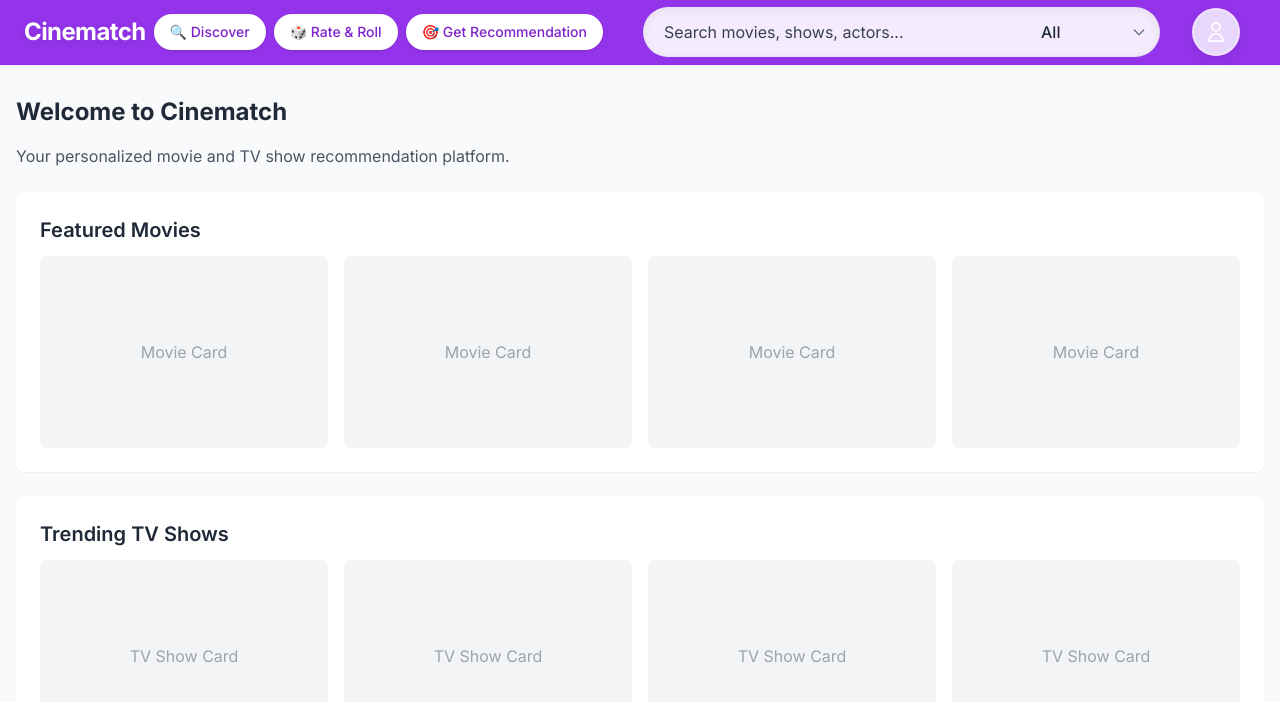
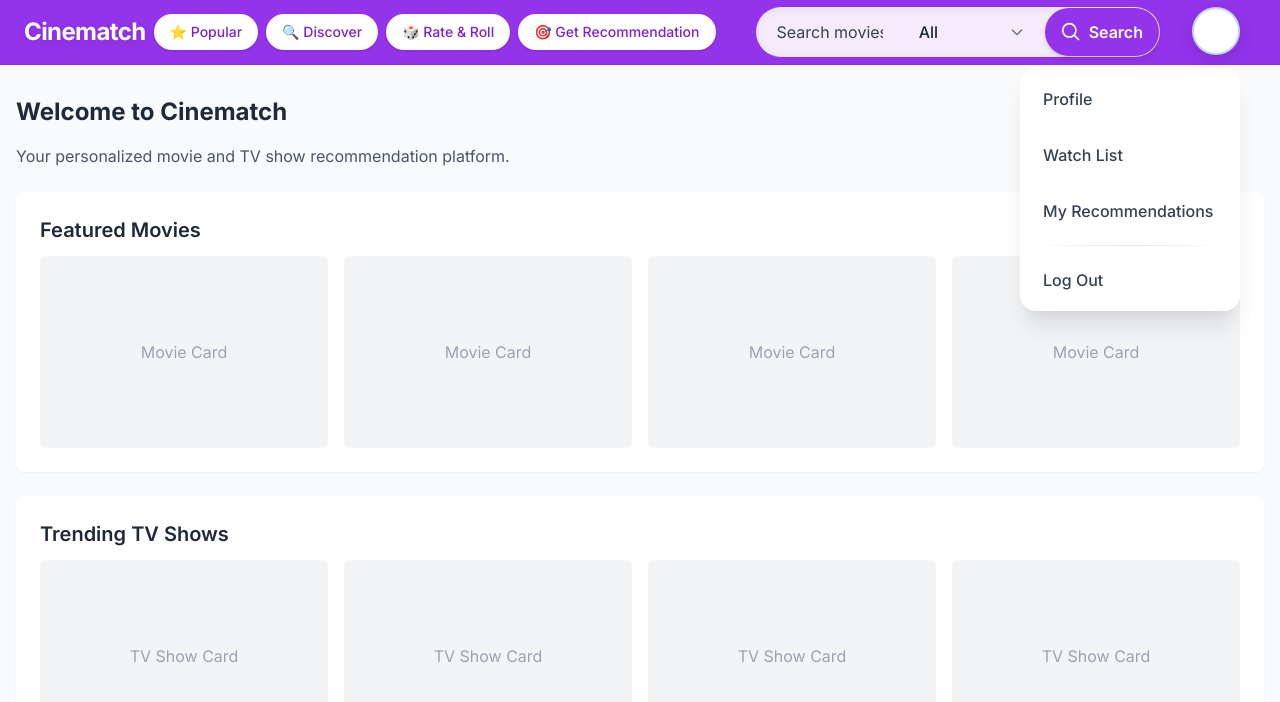
Before and after one commit to dani020799/cinematchfront, a plain HTML site: page index.html in a window 1280 px wide. Both pictures are taken after a click on the button "User profile". Drawn offline with nearby package versions, Linux system fonts and the light colour scheme.

Commit message:
update header
update header

```diff
--- a/header.html
+++ b/header.html
@@ -208,9 +208,10 @@
 
     <!-- Actions (Left of Search) -->
     <div class="flex items-center space-x-2 mx-2 shrink-0">
-      <a href="/discover" class="bg-white text-purple-700 font-medium px-4 py-2 rounded-full text-sm shadow hover:bg-gray-100">🔍 Discover</a>
-      <a href="/rateroll" class="bg-white text-purple-700 font-medium px-4 py-2 rounded-full text-sm shadow hover:bg-gray-100">🎲 Rate & Roll</a>
-      <button type="button" onclick="getRecommendation()" class="bg-white text-purple-700 font-medium px-4 py-2 rounded-full text-sm shadow hover:bg-gray-100">🎯 Get Recommendation</button>
+      <a href="/popular" class="bg-white text-purple-700 font-medium px-4 py-2 rounded-full text-sm shadow transform transition-colors transition-shadow transition-transform duration-200 ring-0 hover:bg-purple-100 hover:text-purple-900 hover:shadow-md hover:ring-1 hover:ring-purple-300/60 hover:scale-105 active:bg-purple-200 active:text-purple-950 active:shadow-sm active:scale-95">⭐ Popular</a>
+       <a href="/discover" class="bg-white text-purple-700 font-medium px-4 py-2 rounded-full text-sm shadow transform transition-colors transition-shadow transition-transform duration-200 ring-0 hover:bg-purple-100 hover:text-purple-900 hover:shadow-md hover:ring-1 hover:ring-purple-300/60 hover:scale-105 active:bg-purple-200 active:text-purple-950 active:shadow-sm active:scale-95">🔍 Discover</a>
+       <a href="/rateroll" class="bg-white text-purple-700 font-medium px-4 py-2 rounded-full text-sm shadow transform transition-colors transition-shadow transition-transform duration-200 ring-0 hover:bg-purple-100 hover:text-purple-900 hover:shadow-md hover:ring-1 hover:ring-purple-300/60 hover:scale-105 active:bg-purple-200 active:text-purple-950 active:shadow-sm active:scale-95">🎲 Rate & Roll</a>
+       <button type="button" onclick="getRecommendation()" class="bg-white text-purple-700 font-medium px-4 py-2 rounded-full text-sm shadow transform transition-colors transition-shadow transition-transform duration-200 ring-0 hover:bg-purple-100 hover:text-purple-900 hover:shadow-md hover:ring-1 hover:ring-purple-300/60 hover:scale-105 active:bg-purple-200 active:text-purple-950 active:shadow-sm active:scale-95">🎯 Get Recommendation</button>
     </div>
 
     <!-- Search Bar (Center) -->
@@ -229,7 +230,7 @@
             <select
               name="type"
               aria-label="Search category"
-              class="px-4 py-3 text-gray-800 font-medium rounded-r-full text-sm sm:text-base"
+              class="px-4 py-3 text-gray-800 font-medium text-sm sm:text-base"
             >
               <option value="all">All</option>
               <option value="movies">Movies</option>
@@ -240,6 +241,12 @@
               <path stroke-linecap="round" stroke-linejoin="round" stroke-width="2" d="M19 9l-7 7-7-7" />
             </svg>
           </div>
+          <button type="submit" aria-label="Search" class="ml-2 bg-purple-600 text-white font-semibold px-4 py-3 rounded-full shadow-md transform transition-colors transition-shadow transition-transform duration-200 hover:bg-purple-700 hover:shadow-lg hover:scale-105 focus:outline-none focus:ring-2 focus:ring-purple-300 active:bg-purple-800 active:scale-95 flex items-center gap-2">
+            <svg class="w-5 h-5" xmlns="http://www.w3.org/2000/svg" fill="none" viewBox="0 0 24 24" stroke="currentColor">
+              <path stroke-linecap="round" stroke-linejoin="round" stroke-width="2" d="M21 21l-4.35-4.35M10 18a8 8 0 1 1 0-16 8 8 0 0 1 0 16z" />
+            </svg>
+            <span class="hidden sm:inline">Search</span>
+          </button>
         </div>
       </form>
     </div>
@@ -258,25 +265,11 @@
 
       <!-- User Dropdown Menu -->
       <div class="user-menu">
-        <a href="/login" class="user-menu-item">
-          <svg class="w-4 h-4" xmlns="http://www.w3.org/2000/svg" fill="none" viewBox="0 0 24 24" stroke="currentColor">
-            <path stroke-linecap="round" stroke-linejoin="round" stroke-width="2" d="M11 16l-4-4m0 0l4-4m-4 4h14m-5 4v1a3 3 0 01-3 3H6a3 3 0 01-3-3V7a3 3 0 013-3h7a3 3 0 013 3v1" />
-          </svg>
-          Sign In
-        </a>
-        <a href="/signup" class="user-menu-item">
-          <svg class="w-4 h-4" xmlns="http://www.w3.org/2000/svg" fill="none" viewBox="0 0 24 24" stroke="currentColor">
-            <path stroke-linecap="round" stroke-linejoin="round" stroke-width="2" d="M18 9v3m0 0v3m0-3h3m-3 0h-3m-2-5a4 4 0 11-8 0 4 4 0 018 0zM3 20a6 6 0 0112 0v1H3v-1z" />
-          </svg>
-          Sign Up
-        </a>
+        <a href="/profile" class="user-menu-item">Profile</a>
+        <a href="/watchlist" class="user-menu-item">Watch List</a>
+        <a href="/recommendations" class="user-menu-item">My Recommendations</a>
         <div class="user-menu-divider"></div>
-        <a href="/help" class="user-menu-item">
-          <svg class="w-4 h-4" xmlns="http://www.w3.org/2000/svg" fill="none" viewBox="0 0 24 24" stroke="currentColor">
-            <path stroke-linecap="round" stroke-linejoin="round" stroke-width="2" d="M8.228 9c.549-1.165 2.03-2 3.772-2 2.21 0 4 1.343 4 3 0 1.4-1.278 2.575-3.006 2.907-.542.104-.994.54-.994 1.093m0 3h.01M21 12a9 9 0 11-18 0 9 9 0 0118 0z" />
-          </svg>
-          Help
-        </a>
+        <a href="/logout" class="user-menu-item">Log Out</a>
       </div>
     </div>
   </div>
--- a/index.html
+++ b/index.html
@@ -52,6 +52,66 @@
     </div>
 
     <script>
+        // Provide header interactions for dynamically-inserted header.html
+        function initHeaderInteractions() {
+            const userDropdown = document.querySelector('.user-dropdown');
+            if (!userDropdown) return;
+
+            // Define global toggle function if not already defined
+            if (typeof window.toggleUserDropdown !== 'function') {
+                window.toggleUserDropdown = function () {
+                    const isActive = userDropdown.classList.contains('active');
+                    if (isActive) {
+                        userDropdown.classList.remove('active');
+                        document.body.classList.remove('dropdown-open');
+                    } else {
+                        userDropdown.classList.add('active');
+                        document.body.classList.add('dropdown-open');
+                    }
+                };
+            }
+
+            // Bind outside click and Escape key once
+            if (!window.__headerDropdownBound) {
+                document.addEventListener('click', function (event) {
+                    if (!userDropdown.contains(event.target)) {
+                        userDropdown.classList.remove('active');
+                        document.body.classList.remove('dropdown-open');
+                    }
+                });
+
+                document.addEventListener('keydown', function (event) {
+                    if (event.key === 'Escape') {
+                        userDropdown.classList.remove('active');
+                        document.body.classList.remove('dropdown-open');
+                    }
+                });
+
+                window.__headerDropdownBound = true;
+            }
+
+            // Accessibility attributes and live updates
+            const userButton = userDropdown.querySelector('.user-button');
+            if (userButton) {
+                userButton.setAttribute('aria-expanded', 'false');
+                userButton.setAttribute('aria-haspopup', 'true');
+
+                const observer = new MutationObserver(function (mutations) {
+                    mutations.forEach(function (mutation) {
+                        if (mutation.attributeName === 'class') {
+                            const isActive = userDropdown.classList.contains('active');
+                            userButton.setAttribute('aria-expanded', String(isActive));
+                        }
+                    });
+                });
+
+                observer.observe(userDropdown, {
+                    attributes: true,
+                    attributeFilter: ['class']
+                });
+            }
+        }
+
         // Function to load the header content with cache-busting for development
         async function loadHeader() {
             try {
@@ -62,6 +122,9 @@
                 }
                 const headerContent = await response.text();
                 document.getElementById('header-placeholder').innerHTML = headerContent;
+
+                // After injecting the header, initialize its interactions
+                initHeaderInteractions();
             } catch (error) {
                 console.error('Error loading header:', error);
                 document.getElementById('header-placeholder').innerHTML =
```
